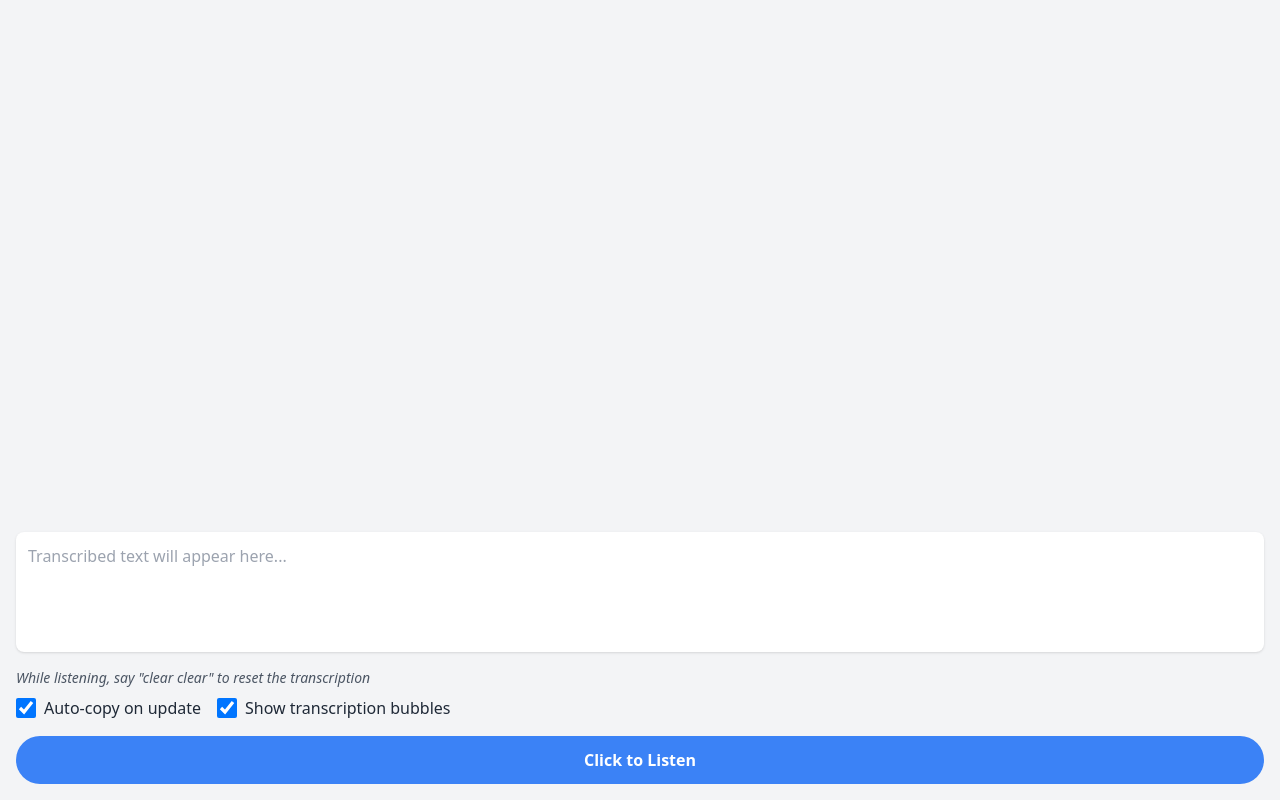
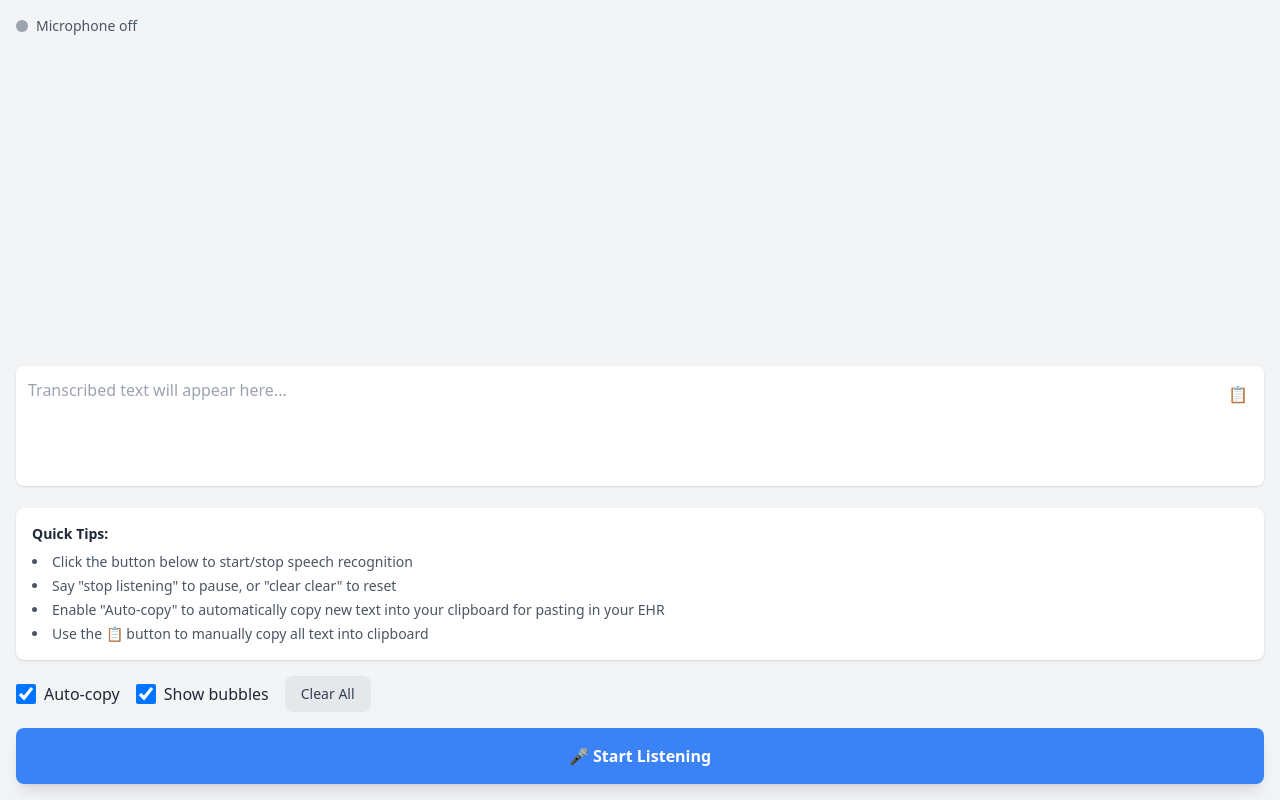
Before and after one commit to Sum1Solutions/web-speech-to-text, a React (Create React App) app: page / in a window 1280 px wide. Built offline with nearby package versions, Linux system fonts and the light colour scheme.

Commit message:
many updates to functionality and UI

```diff
--- a/src/components/SpeechToText.js
+++ b/src/components/SpeechToText.js
@@ -1,4 +1,6 @@
-import React, { useState, useRef, useEffect } from 'react';
+import React, { useState, useRef, useEffect, useCallback } from 'react';
+
+const MAX_VISIBLE_BUBBLES = 10;
 
 const SpeechToText = () => {
   const [isListening, setIsListening] = useState(false);
@@ -6,14 +8,128 @@ const SpeechToText = () => {
   const [collectedText, setCollectedText] = useState('');
   const [autoCopy, setAutoCopy] = useState(true);
   const [showBubbles, setShowBubbles] = useState(true);
+  const [error, setError] = useState(null);
   const processedResultsRef = useRef(new Set());
   const recognitionRef = useRef(null);
   const textareaRef = useRef(null);
+  const transcriptsContainerRef = useRef(null);
 
+  const clearTranscripts = useCallback(() => {
+    setTranscripts([]);
+    setCollectedText("");
+    processedResultsRef.current.clear();
+    setError(null);
+  }, []);
+
+  const stopListening = useCallback(() => {
+    setError(null);
+    setIsListening(false);
+  }, []);
+
+  const startListening = useCallback(() => {
+    setError(null);
+    setIsListening(true);
+  }, []);
+
+  const copyToClipboard = useCallback(async (text = collectedText) => {
+    if (!text) return;
+
+    try {
+      if (autoCopy || text === collectedText) {
+        await navigator.clipboard.writeText(text);
+
+        if (textareaRef.current) {
+          textareaRef.current.style.backgroundColor = '#4ade80';
+          setTimeout(() => {
+            if (textareaRef.current) {
+              textareaRef.current.style.backgroundColor = '';
+            }
+          }, 200);
+        }
+      }
+    } catch (err) {
+      console.error('Failed to copy text: ', err);
+      setError('Failed to copy text to clipboard');
+    }
+  }, [collectedText, autoCopy]);
+
+  const handleSpeechResult = useCallback((event) => {
+    setError(null);
+    const current = event.resultIndex;
+    const transcript = event.results[current][0].transcript;
+    const isFinal = event.results[current].isFinal;
+
+    // Check for voice commands
+    if (isFinal) {
+      const command = transcript.trim().toLowerCase();
+      if (command === "clear clear") {
+        clearTranscripts();
+        return;
+      }
+      if (command === "stop listening") {
+        stopListening();
+        return;
+      }
+    }
+
+    const resultId = `${current}-${transcript}`;
+
+    setTranscripts(prevTranscripts => {
+      let newTranscripts = [...prevTranscripts];
+      if (newTranscripts.length > 0 && !isFinal) {
+        newTranscripts[newTranscripts.length - 1] = transcript;
+      } else {
+        newTranscripts.push(transcript);
+        if (newTranscripts.length > MAX_VISIBLE_BUBBLES) {
+          newTranscripts = newTranscripts.slice(-MAX_VISIBLE_BUBBLES);
+        }
+      }
+
+      if (isFinal && !processedResultsRef.current.has(resultId)) {
+        processedResultsRef.current.add(resultId);
+        setCollectedText(prevText => {
+          const newText = prevText + (prevText ? ' ' : '') + transcript;
+          if (autoCopy) {
+            copyToClipboard(newText);
+          }
+          return newText;
+        });
+      }
+      return newTranscripts;
+    });
+  }, [autoCopy, clearTranscripts, copyToClipboard, stopListening]);
+
+  const handleSpeechError = useCallback((event) => {
+    console.error('Speech recognition error:', event.error);
+    if (event.error === 'not-allowed') {
+      setError('Microphone access denied. Please allow microphone access and try again.');
+    } else if (event.error === 'service-not-allowed') {
+      setError('Speech recognition service is not available. Please try again later.');
+    } else if (event.error === 'no-speech') {
+      setError('Auto stopped listening. Click the button to restart listening.');
+    } else {
+      setError(`Speech recognition error: ${event.error}`);
+    }
+    setIsListening(false);
+  }, []);
+
+  const handleSpeechEnd = useCallback(() => {
+    if (isListening && recognitionRef.current) {
+      try {
+        recognitionRef.current.start();
+      } catch (err) {
+        console.error('Error restarting recognition:', err);
+        setIsListening(false);
+        setError('Recognition stopped unexpectedly. Please click Start Listening to begin again.');
+      }
+    }
+  }, [isListening]);
+
+  // Initialize recognition
   useEffect(() => {
     const SpeechRecognition = window.SpeechRecognition || window.webkitSpeechRecognition;
     if (!SpeechRecognition) {
-      alert('Speech recognition is not supported in this browser. Please use Chrome.');
+      setError('Speech recognition is not supported in this browser. Please use Chrome.');
       return;
     }
 
@@ -22,111 +138,137 @@ const SpeechToText = () => {
     recognition.interimResults = true;
     recognition.lang = 'en-US';
 
-    recognition.onresult = (event) => {
-      const current = event.resultIndex;
-      const transcript = event.results[current][0].transcript;
-      const isFinal = event.results[current].isFinal;
+    recognition.onresult = handleSpeechResult;
+    recognition.onerror = handleSpeechError;
+    recognition.onend = handleSpeechEnd;
 
-      // Check for "clear clear" command
-      if (isFinal && transcript.trim().toLowerCase() === "clear clear") {
-        setTranscripts([]);
-        setCollectedText("");
-        processedResultsRef.current.clear();
-        return;
-      }
+    recognitionRef.current = recognition;
 
-      // Create a unique identifier for this result
-      const resultId = `${current}-${transcript}`;
-
-      setTranscripts(prev => {
-        const newTranscripts = [...prev];
-        if (newTranscripts.length > 0 && !isFinal) {
-          newTranscripts[newTranscripts.length - 1] = transcript;
-        } else {
-          newTranscripts.push(transcript);
-          // Only update collected text if this is a new final result
-          if (isFinal && !processedResultsRef.current.has(resultId)) {
-            processedResultsRef.current.add(resultId);
-            setCollectedText(prevText => {
-              const newText = prevText + (prevText ? ' ' : '') + transcript;
-              // Use setTimeout to ensure the state has updated before selecting
-              setTimeout(() => {
-                if (textareaRef.current && autoCopy) {
-                  textareaRef.current.select();
-                  navigator.clipboard.writeText(newText).then(() => {
-                    console.log('Text copied to clipboard');
-                  }).catch(err => {
-                    console.error('Failed to copy text: ', err);
-                  });
-                }
-              }, 0);
-              return newText;
-            });
+    return () => {
+      if (recognitionRef.current) {
+        try {
+          recognitionRef.current.stop();
+        } catch (err) {
+          console.error('Error cleaning up recognition:', err);
         }
       }
-        return newTranscripts;
-      });
     };
+  }, [handleSpeechResult, handleSpeechError, handleSpeechEnd]);
 
-    recognition.onerror = (event) => {
-      console.error('Speech recognition error:', event.error);
-      setIsListening(false);
-    };
+  // Handle listening state changes
+  useEffect(() => {
+    if (!recognitionRef.current) return;
 
-    recognition.onend = () => {
-      setIsListening(false);
-    };
-
-    recognitionRef.current = recognition;
-  }, [autoCopy]);
-
-  const startListening = () => {
-    if (recognitionRef.current) {
-      processedResultsRef.current.clear(); // Reset the processed results set
+    if (isListening) {
+      try {
         recognitionRef.current.start();
-      setIsListening(true);
-    }
-  };
-
-  const stopListening = () => {
-    if (recognitionRef.current) {
-      recognitionRef.current.stop();
+      } catch (err) {
+        if (!err.message.includes('already started')) {
+          console.error('Error starting recognition:', err);
+          setError('Failed to start speech recognition. Please try again.');
           setIsListening(false);
         }
-  };
+      }
+    } else {
+      try {
+        recognitionRef.current.stop();
+      } catch (err) {
+        console.error('Error stopping recognition:', err);
+      }
+    }
+  }, [isListening]);
+
+  const handleAutoCopyChange = useCallback((e) => {
+    setAutoCopy(e.target.checked);
+  }, []);
+
+  // Scroll to bottom when new transcripts are added
+  useEffect(() => {
+    if (transcriptsContainerRef.current && showBubbles) {
+      transcriptsContainerRef.current.scrollTop = transcriptsContainerRef.current.scrollHeight;
+    }
+  }, [transcripts, showBubbles]);
 
   return (
-    <div className="flex flex-col h-screen p-4 bg-gray-100 dark:bg-gray-800">
-      <div className="flex-1 overflow-y-auto mb-4 space-y-2">
+    <div className="flex flex-col h-screen max-h-screen p-4 bg-gray-100 dark:bg-gray-800">
+      {/* Status Bar */}
+      <div className="flex items-center justify-between mb-4 text-sm">
+        <div className="flex items-center gap-2">
+          <div className={`h-3 w-3 rounded-full ${isListening ? 'bg-red-500 animate-pulse' : 'bg-gray-400'}`} />
+          <span className="text-gray-600 dark:text-gray-300">
+            {isListening ? 'Listening...' : 'Microphone off'}
+          </span>
+        </div>
+      </div>
+
+      {error && (
+        <div className="mb-4 p-3 bg-red-100 dark:bg-red-900 text-red-700 dark:text-red-200 rounded-lg">
+          {error}
+        </div>
+      )}
+
+      {/* Transcripts */}
+      <div
+        ref={transcriptsContainerRef}
+        className="flex-1 overflow-y-auto mb-4 space-y-2 min-h-0"
+      >
         {showBubbles && transcripts.map((text, index) => (
-          <div key={index} className="bg-white dark:bg-gray-700 p-3 rounded-lg shadow text-gray-800 dark:text-gray-200">
+          <div
+            key={index}
+            className="bg-white dark:bg-gray-700 p-3 rounded-lg shadow text-gray-800 dark:text-gray-200 break-words"
+          >
             {text}
           </div>
         ))}
       </div>
 
+      {/* Main Text Area */}
+      <div className="relative mb-4 flex-shrink-0">
         <textarea
           ref={textareaRef}
           value={collectedText}
           onChange={(e) => setCollectedText(e.target.value)}
-        className="w-full p-3 mb-4 rounded-lg shadow bg-white dark:bg-gray-700 text-gray-800 dark:text-gray-200 resize-none"
+          className="w-full p-3 rounded-lg shadow bg-white dark:bg-gray-700 text-gray-800 dark:text-gray-200 resize-none transition-colors duration-200"
           rows={4}
           placeholder="Transcribed text will appear here..."
         />
-
-      <div className="text-sm text-gray-600 dark:text-gray-400 mb-2 italic">
-        While listening, say "clear clear" to reset the transcription
+        <button
+          onClick={() => copyToClipboard()}
+          className="absolute right-2 top-2 p-2 text-gray-500 hover:text-gray-700 dark:text-gray-400 dark:hover:text-gray-200"
+          title="Copy to clipboard"
+        >
+          📋
+        </button>
       </div>
 
-      <div className="flex items-center gap-4 mb-4">
-        <label className="flex items-center space-x-2 text-gray-800 dark:text-gray-200">
+      {/* Instructions */}
+      <div className="mb-4 p-4 bg-white dark:bg-gray-700 rounded-lg shadow text-sm">
+        <h3 className="font-bold mb-2 text-gray-800 dark:text-gray-200">Quick Tips:</h3>
+        <div className="space-y-2 text-gray-600 dark:text-gray-300">
+          <ul className="list-disc list-inside space-y-1">
+            <li>Click the button below to start/stop speech recognition</li>
+            <li>Say "stop listening" to pause, or "clear clear" to reset</li>
+            <li>Enable "Auto-copy" to automatically copy new text into your clipboard for pasting in your EHR</li>
+            <li>Use the 📋 button to manually copy all text into clipboard</li>
+          </ul>
+        </div>
+      </div>
+
+      {/* Settings */}
+      <div className="flex flex-col sm:flex-row sm:items-center gap-4 mb-4 flex-shrink-0">
+        <div className="flex items-center gap-4">
+          <label className="flex items-center space-x-2 text-gray-800 dark:text-gray-200 group relative">
             <input
               type="checkbox"
+              id="autoCopy"
               checked={autoCopy}
-            onChange={(e) => setAutoCopy(e.target.checked)}
+              onChange={handleAutoCopyChange}
               className="form-checkbox h-5 w-5"
             />
-          <span>Auto-copy on update</span>
+            <span>Auto-copy</span>
+            <div className="hidden group-hover:block absolute bottom-full left-0 mb-2 p-2 bg-gray-800 text-white text-xs rounded shadow-lg whitespace-nowrap">
+              Automatically copy text into clipboard for pasting in your EHR
+            </div>
           </label>
           <label className="flex items-center space-x-2 text-gray-800 dark:text-gray-200">
             <input
@@ -135,17 +277,27 @@ const SpeechToText = () => {
               onChange={(e) => setShowBubbles(e.target.checked)}
               className="form-checkbox h-5 w-5"
             />
-          <span>Show transcription bubbles</span>
+            <span>Show bubbles</span>
           </label>
         </div>
+        <button
+          onClick={clearTranscripts}
+          className="px-4 py-2 text-sm bg-gray-200 dark:bg-gray-600 text-gray-700 dark:text-gray-300 rounded-lg hover:bg-gray-300 dark:hover:bg-gray-500 transition-colors"
+        >
+          Clear All
+        </button>
+      </div>
 
+      {/* Main Control Button */}
       <button
-        className={`px-6 py-3 rounded-full font-bold text-white transition-colors ${
-          isListening ? 'bg-red-500 hover:bg-red-600' : 'bg-blue-500 hover:bg-blue-600'
+        className={`w-full sm:w-auto px-6 py-4 rounded-lg font-bold text-white transition-all transform active:scale-95 flex-shrink-0 ${
+          isListening
+            ? 'bg-red-500 hover:bg-red-600 shadow-lg'
+            : 'bg-blue-500 hover:bg-blue-600 shadow-lg'
         }`}
-        onClick={() => isListening ? stopListening() : startListening()}
+        onClick={isListening ? stopListening : startListening}
       >
-        {isListening ? 'Stop Listening' : 'Click to Listen'}
+        {isListening ? '⏹ Stop Listening' : '🎤 Start Listening'}
       </button>
     </div>
   );
```
Lines whose indentation alone changed are shown as unchanged.
